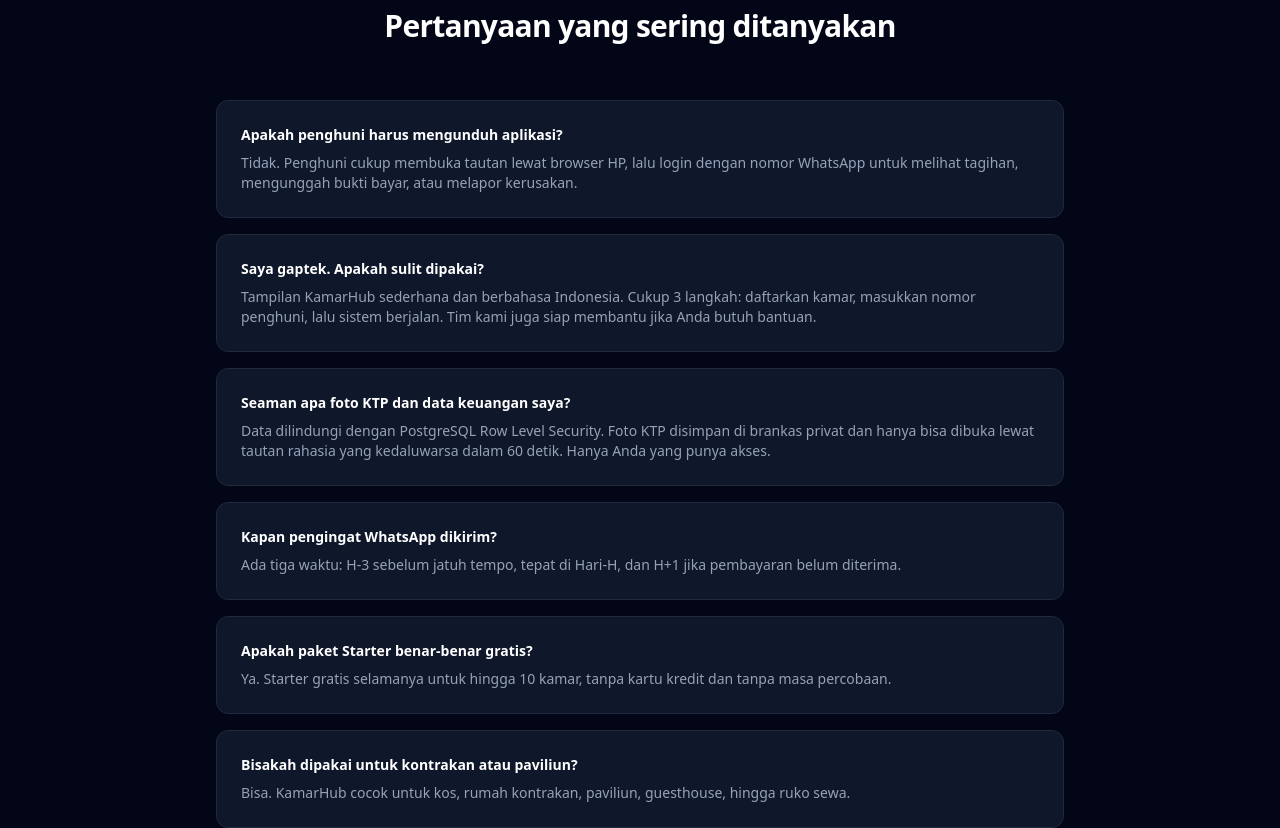
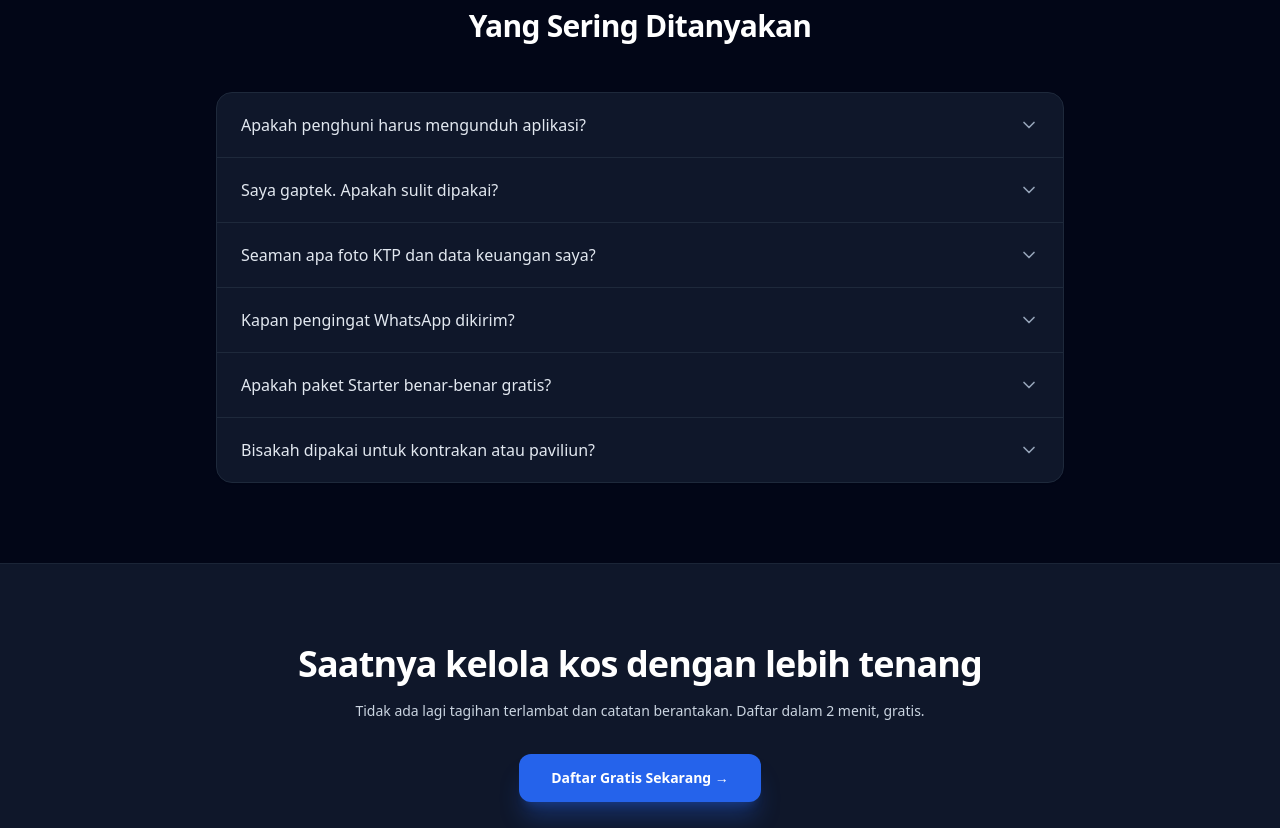
Before and after one commit to akakaraga/Kamarhub, a Next.js app: page / in a window 1280 px wide. Shown: the part 3842-4670 px from the top of the page. Built offline with nearby package versions, Linux system fonts and the light colour scheme.

Commit message:
redesign faq section into unified accordion card

```diff
--- a/src/app/page.tsx
+++ b/src/app/page.tsx
@@ -1,4 +1,5 @@
 import Link from "next/link";
+import { FaqAccordion } from "@/components/home/faq-accordion";
 import {
   Building2,
   ArrowRight,
@@ -620,66 +621,12 @@ export default function Home() {
       {/* FAQ Section */}
       <section id="faq" className="py-20 border-t border-slate-800/80 bg-slate-950">
         <div className="max-w-4xl mx-auto px-6">
-          <div className="text-center mb-14">
+          <div className="text-center mb-12">
             <h2 className="text-xs font-bold uppercase tracking-wider text-blue-400 mb-2">FAQ</h2>
-            <h3 className="text-2xl sm:text-3xl font-bold text-white tracking-tight">Pertanyaan yang sering ditanyakan</h3>
+            <h3 className="text-2xl sm:text-3xl font-bold text-white tracking-tight">Yang Sering Ditanyakan</h3>
           </div>
 
-          <div className="space-y-4">
-            <div className="p-6 rounded-xl bg-slate-900 border border-slate-800">
-              <h4 className="font-semibold text-white text-sm">
-                Apakah penghuni harus mengunduh aplikasi?
-              </h4>
-              <p className="mt-2 text-xs sm:text-sm text-slate-400 leading-relaxed">
-                Tidak. Penghuni cukup membuka tautan lewat browser HP, lalu login dengan nomor WhatsApp untuk melihat tagihan, mengunggah bukti bayar, atau melapor kerusakan.
-              </p>
-            </div>
-
-            <div className="p-6 rounded-xl bg-slate-900 border border-slate-800">
-              <h4 className="font-semibold text-white text-sm">
-                Saya gaptek. Apakah sulit dipakai?
-              </h4>
-              <p className="mt-2 text-xs sm:text-sm text-slate-400 leading-relaxed">
-                Tampilan KamarHub sederhana dan berbahasa Indonesia. Cukup 3 langkah: daftarkan kamar, masukkan nomor penghuni, lalu sistem berjalan. Tim kami juga siap membantu jika Anda butuh bantuan.
-              </p>
-            </div>
-
-            <div className="p-6 rounded-xl bg-slate-900 border border-slate-800">
-              <h4 className="font-semibold text-white text-sm">
-                Seaman apa foto KTP dan data keuangan saya?
-              </h4>
-              <p className="mt-2 text-xs sm:text-sm text-slate-400 leading-relaxed">
-                Data dilindungi dengan PostgreSQL Row Level Security. Foto KTP disimpan di brankas privat dan hanya bisa dibuka lewat tautan rahasia yang kedaluwarsa dalam 60 detik. Hanya Anda yang punya akses.
-              </p>
-            </div>
-
-            <div className="p-6 rounded-xl bg-slate-900 border border-slate-800">
-              <h4 className="font-semibold text-white text-sm">
-                Kapan pengingat WhatsApp dikirim?
-              </h4>
-              <p className="mt-2 text-xs sm:text-sm text-slate-400 leading-relaxed">
-                Ada tiga waktu: H-3 sebelum jatuh tempo, tepat di Hari-H, dan H+1 jika pembayaran belum diterima.
-              </p>
-            </div>
-
-            <div className="p-6 rounded-xl bg-slate-900 border border-slate-800">
-              <h4 className="font-semibold text-white text-sm">
-                Apakah paket Starter benar-benar gratis?
-              </h4>
-              <p className="mt-2 text-xs sm:text-sm text-slate-400 leading-relaxed">
-                Ya. Starter gratis selamanya untuk hingga 10 kamar, tanpa kartu kredit dan tanpa masa percobaan.
-              </p>
-            </div>
-
-            <div className="p-6 rounded-xl bg-slate-900 border border-slate-800">
-              <h4 className="font-semibold text-white text-sm">
-                Bisakah dipakai untuk kontrakan atau paviliun?
-              </h4>
-              <p className="mt-2 text-xs sm:text-sm text-slate-400 leading-relaxed">
-                Bisa. KamarHub cocok untuk kos, rumah kontrakan, paviliun, guesthouse, hingga ruko sewa.
-              </p>
-            </div>
-          </div>
+          <FaqAccordion />
         </div>
       </section>
 
```
